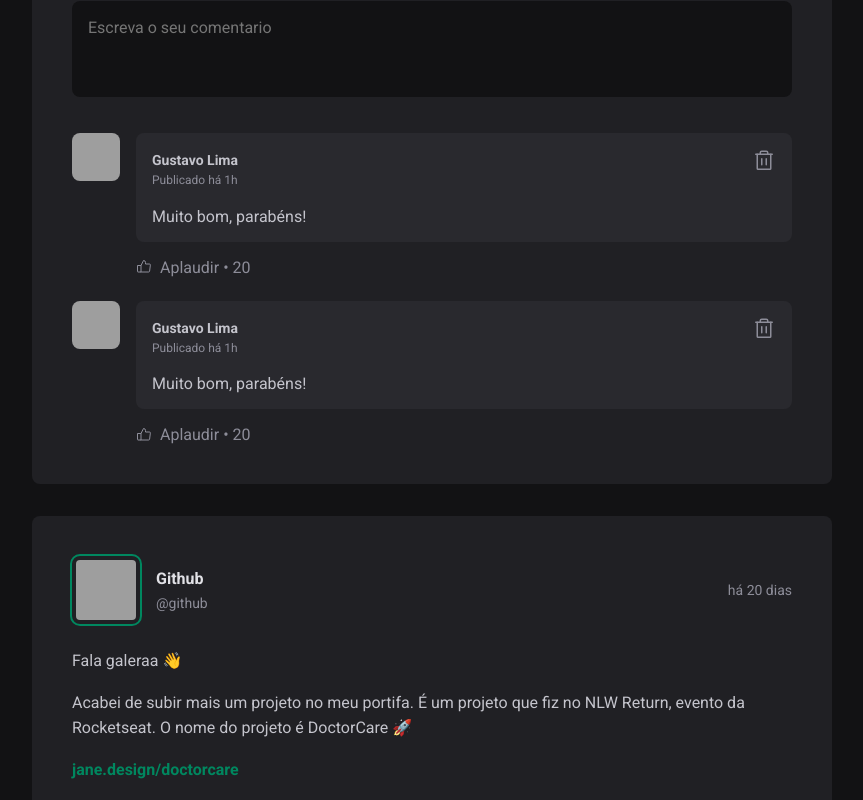
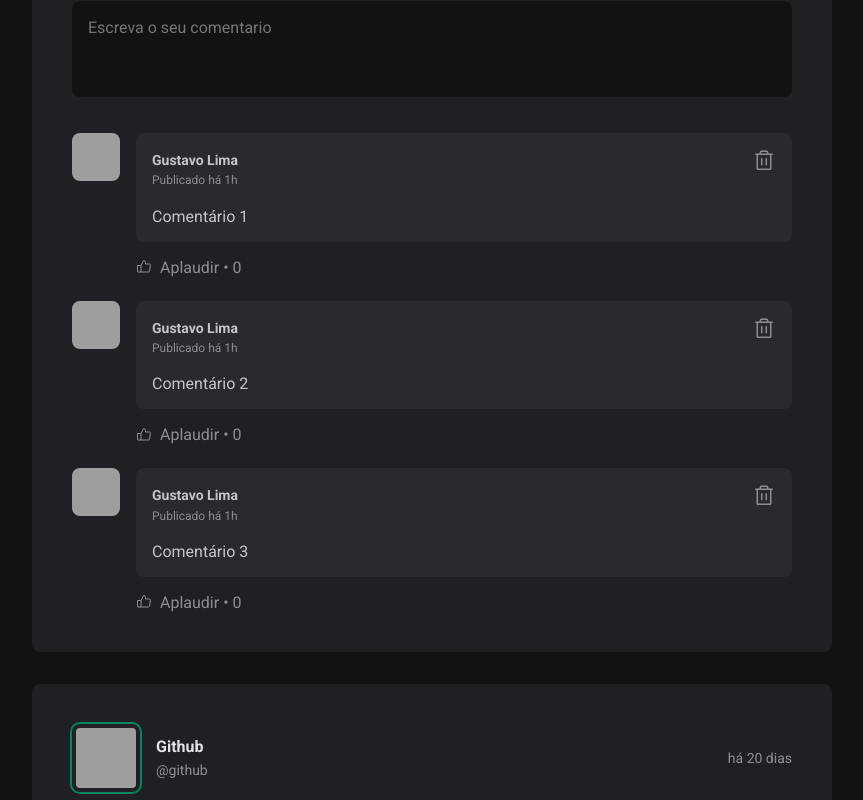
Before and after one commit to gustavocotalima/01-fundamentos-reactjs, a React (Vite) app: page / in a window 1280 px wide. Shown: the part 460-1260 px from the top of the page, without its empty margins (352-1215 px from the left). Built offline with nearby package versions, Linux system fonts and the light colour scheme; grey boxes are pictures that could not be loaded.

Commit message:
chapter 3 - comments props and states

```diff
--- a/src/components/Comment.jsx
+++ b/src/components/Comment.jsx
@@ -1,8 +1,19 @@
 import { ThumbsUp, Trash } from 'phosphor-react';
+import { useState } from 'react';
 import { Avatar } from './Avatar';
 import styles from './Comment.module.css';
 
-export function Comment() {
+export function Comment( { comment, onDeleteComment }) {
+    const [likeCount, setLikeCount] = useState(0);
+
+    function handleDeleteComment() {
+        onDeleteComment(comment);
+    }
+
+    function handleLike() {
+        setLikeCount(likeCount + 1);
+    }
+
     return (
         <div className={styles.comment}>
             <Avatar hasBorder={false} src="https://github.com/gustavocotalima.png"/>
@@ -15,13 +26,13 @@ export function Comment() {
                             <time title="27 de Julho às 16h34" dateTime="2022-07-27">Publicado há 1h</time>
                         </div>
 
-                        <button title='Deletar comentario'><Trash size={24}/></button>
+                        <button onClick={handleDeleteComment} title='Deletar comentario'><Trash size={24}/></button>
                     </header>
 
-                    <p>Muito bom, parabéns!</p>
+                    <p>{ comment }</p>
                 </div>
 
-                <footer> <button> <ThumbsUp /> Aplaudir </button>  <span>20</span></footer>
+                <footer> <button onClick={handleLike}> <ThumbsUp /> Aplaudir </button>  <span>{likeCount}</span></footer>
             </div>
         </div>
     )
--- a/src/components/Post.jsx
+++ b/src/components/Post.jsx
@@ -5,10 +5,36 @@ import styles from './Post.module.css';
 import { format, formatDistanceToNow } from 'date-fns';
 
 import ptBR from 'date-fns/locale/pt-BR/';
+import { useState } from 'react';
 
 export function Post( { post }) {
     const publishedDateFormatted = format(post.publishedAt, "d 'de' LLLL 'às' HH'h'mm", {locale: ptBR});
     const publishedDateRelativeToNow = formatDistanceToNow(post.publishedAt, {locale: ptBR, addSuffix: true});
+
+    const [comments, setComments] = useState(['Comentário 1', 'Comentário 2', 'Comentário 3']);
+
+    const [newCommentText, setNewCommentText] = useState('');
+
+    function handleCreateNewComment() {
+        event.preventDefault();
+        setComments([...comments, newCommentText]);
+        setNewCommentText('');
+    }
+
+    function handleNewCommentChange() {
+        event.target.setCustomValidity('');
+        setNewCommentText(event.target.value);
+    }
+
+    function handleNewCommentInvalid() {
+        event.target.setCustomValidity("Comentário inválido");
+    }
+
+    function deleteComment(comment) {
+        setComments(comments.filter(c => c !== comment ));
+    }
+
+    const isNewCommentEmpty = newCommentText.length===0
 
     return (
         <article className={styles.post}>
@@ -25,28 +51,35 @@ export function Post( { post }) {
             </header>
 
             <div className={styles.content}>
-                { post.content.map((content, index) => {
+                { post.content.map((content, id) => {
                     if (content.type === 'paragraph') {
-                        return <p key={index}>{content.content}</p>
+                        return <p key={id}>{content.content}</p>
 
                     } else if (content.type === 'link') {
-                        return <p><a key={index} href={content.content}>{content.content}</a></p>
+                        return <p key={id}><a  href={content.content}>{content.content}</a></p>
                     }
                 })}
             </div>
 
-            <form className={styles.commentForm}>
+            <form className={styles.commentForm} onSubmit={handleCreateNewComment}>
                 <strong>Deixe um comentário</strong>
 
-                <textarea placeholder='Escreva o seu comentario'/>
+                <textarea
+                    placeholder='Escreva o seu comentario'
+                    value={newCommentText}
+                    onChange={handleNewCommentChange}
+                    onInvalid={handleNewCommentInvalid}
+                    required
+                />
                 <footer>
-                    <button type='submit'>Publicar</button>
+                    <button type='submit' disabled={isNewCommentEmpty}>Publicar</button>
                 </footer>
             </form>
 
             <div className={styles.commentList}>
-                <Comment />
-                <Comment />
+                {comments.map(comment => {
+                    return <Comment key={comment} comment={comment}  onDeleteComment={deleteComment} />
+                })}
             </div>
         </article>
     )
--- a/src/components/Post.module.css
+++ b/src/components/Post.module.css
@@ -108,7 +108,7 @@
     transition: background-color 0.2s ease-in-out;
 }
 
-.commentForm button[type=submit]:hover {
+.commentForm button[type=submit]:not(:disabled):hover {
     background: var(--green-300);
 }
 
@@ -117,6 +117,11 @@
     box-shadow: 0 0 0 2px var(--green-300);
 }
 
+.commentForm button[type=submit]:disabled {
+    opacity: 0.7;
+    cursor: not-allowed;
+}
+
 .commentList {
    margin-top: 2rem;
 }
```
